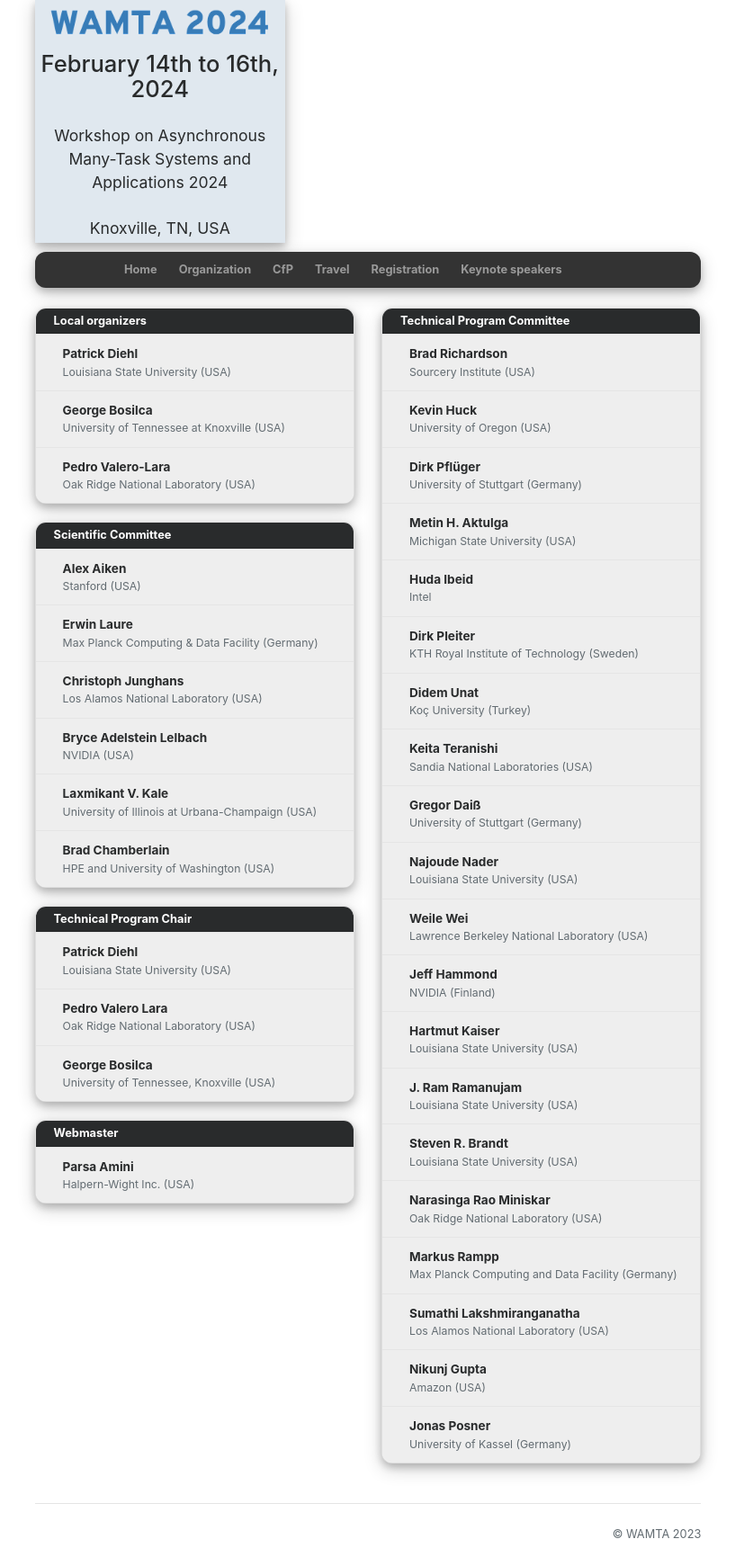
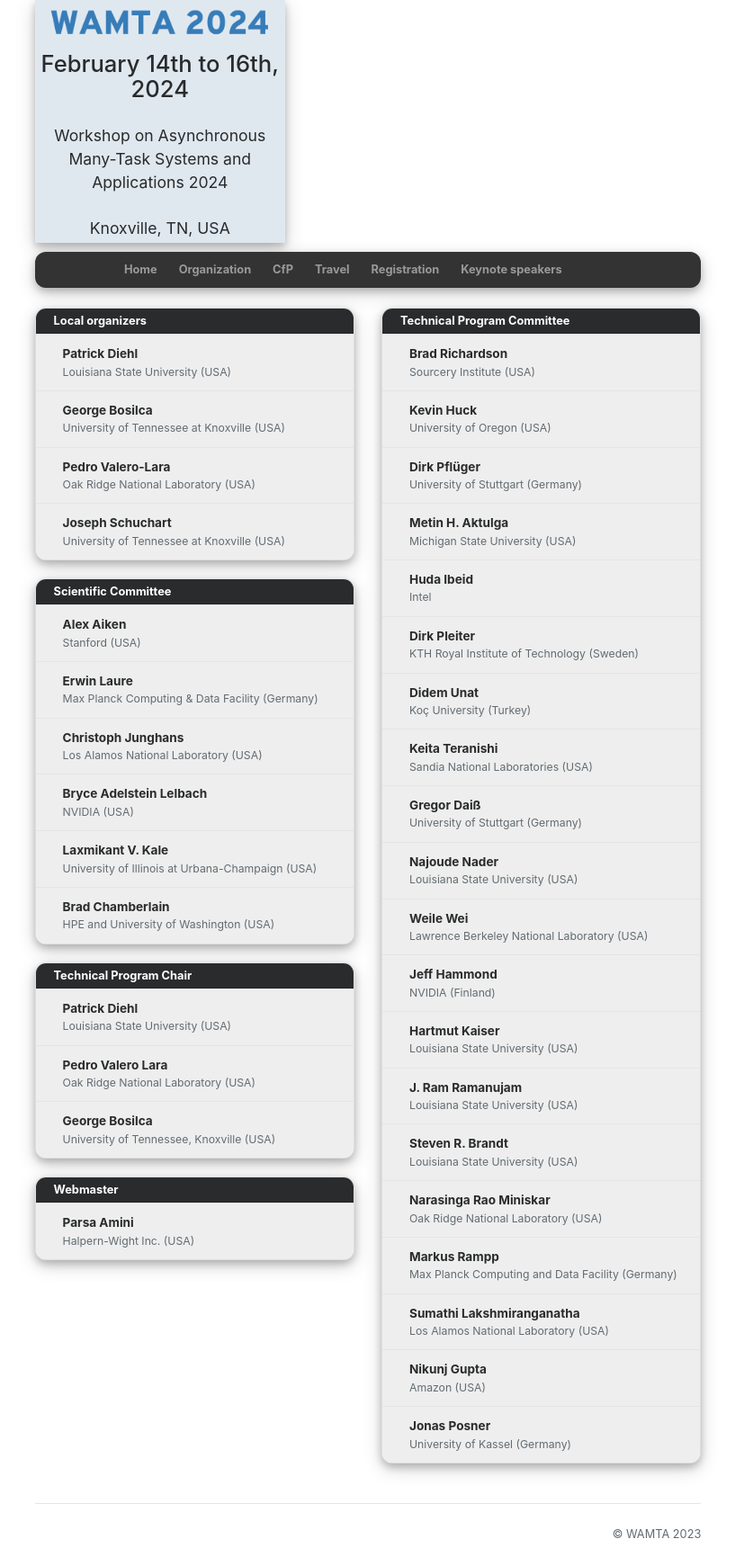
Before and after one commit to wamta26/WAMTA26.github.io, a Jekyll site: the page built from organization.html, in a window 1280 px wide. Shown: the whole page at 90% size, without its empty margins (231-1048 px from the left). Built offline with Jekyll 4.4.1, drawn with Linux system fonts in a browser that asks for light colours; nearby versions of some CDN libraries.

Commit message:
Update conference.yml

```diff
--- a/_data/conference.yml
+++ b/_data/conference.yml
@@ -92,6 +92,9 @@ program_chair:
   - name: Pedro Valero-Lara
     org: Oak Ridge National Laboratory (USA)
     homepage: https://www.ornl.gov/staff-profile/pedro-valero-lara
+  - name: Joseph Schuchart
+    org: University of Tennessee at Knoxville (USA)
+    homepage:
 steering_committee:
   - name: Alex Aiken
     org: Stanford (USA)
```
